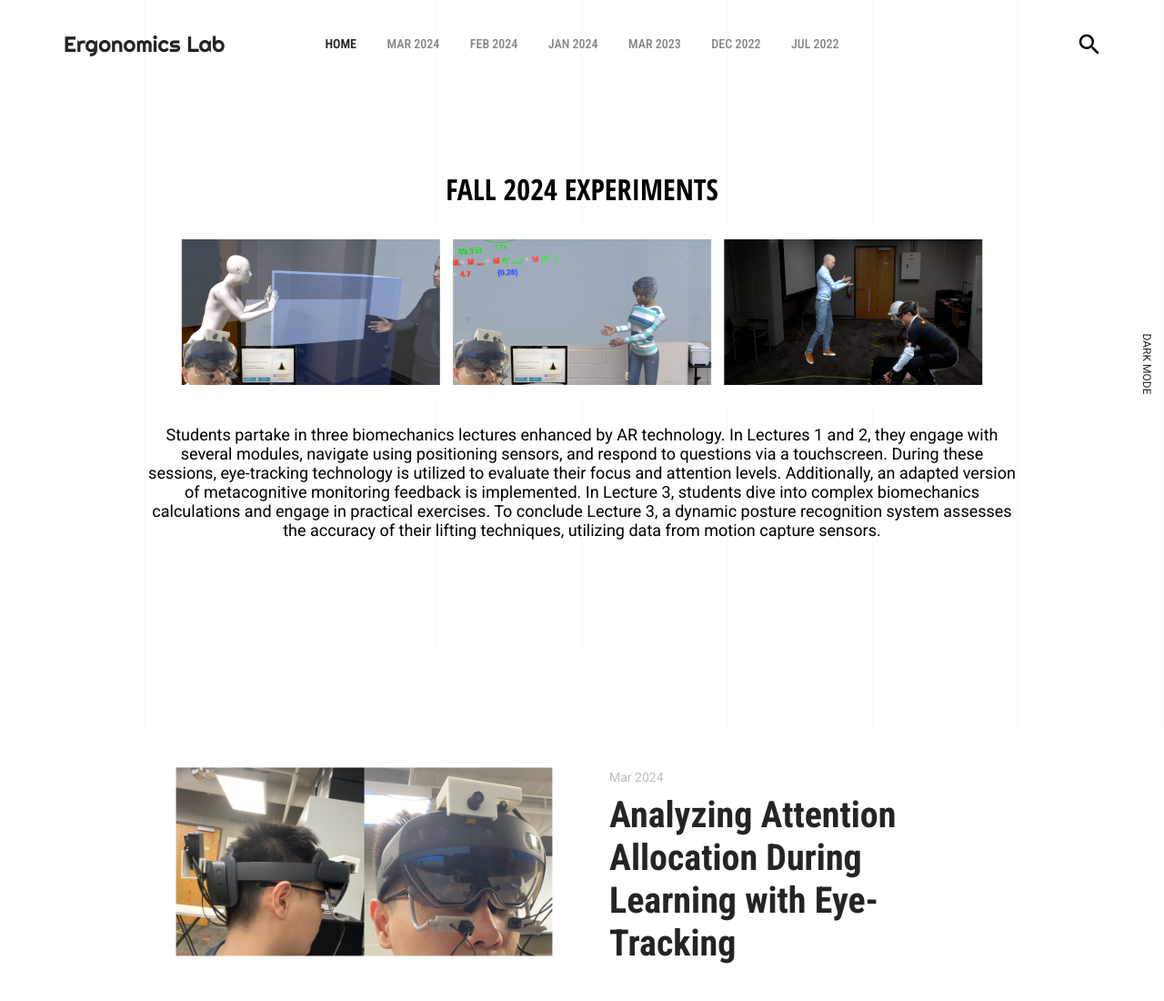
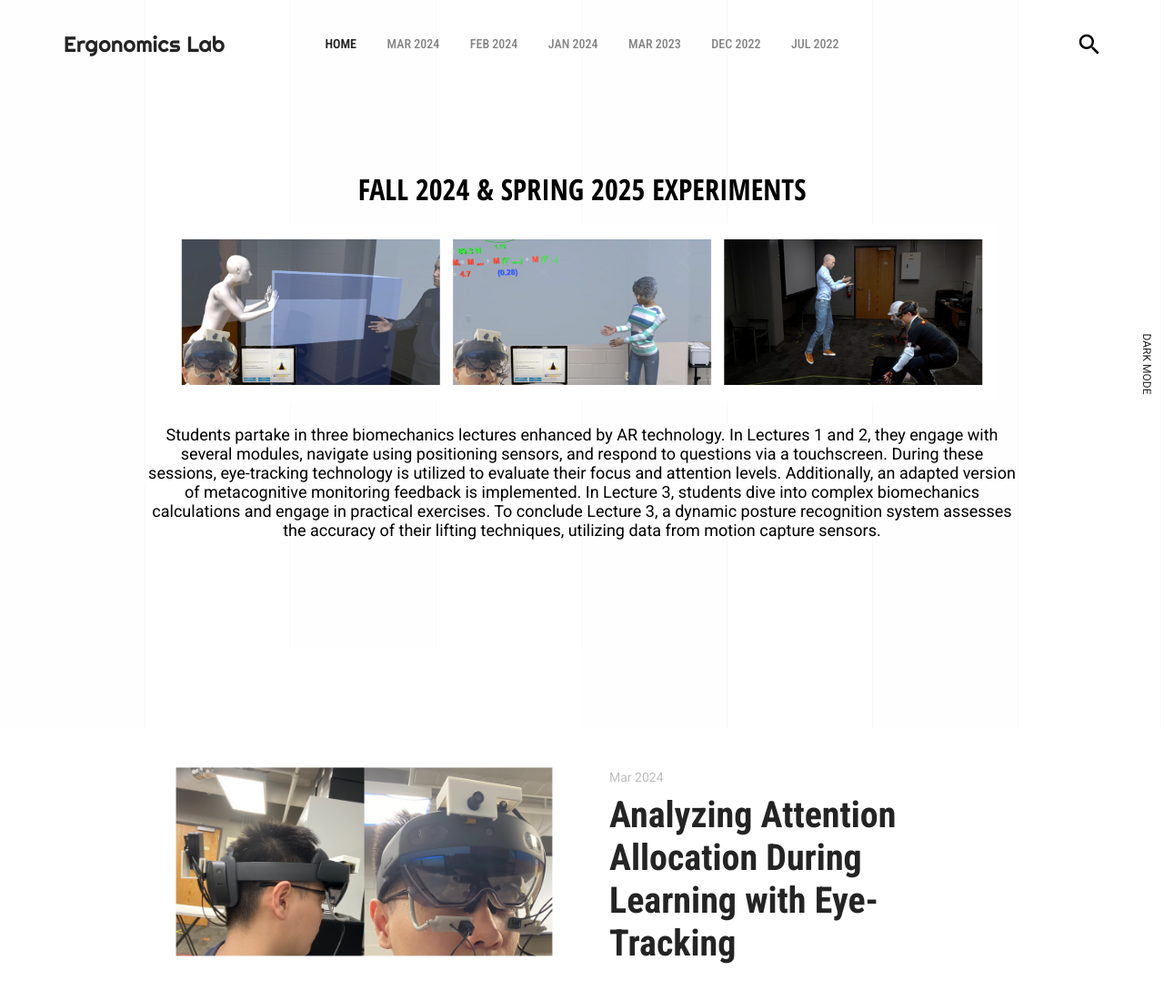
Before and after one commit to peteryu54089/ergonomics-lab, a plain HTML site: page index.html in a window 1280 px wide. Shown: the top 1100 px of the page at 91% size. Drawn offline with Linux system fonts and the light colour scheme.

Commit message:
update content

```diff
--- a/index.html
+++ b/index.html
@@ -93,7 +93,7 @@
 					<p>Department of Industrial and Systems Engineering</p>
 					<h1>University of Missouri - Columbia</h1>
 					-->
-					<h1>Fall 2024 Experiments</h1>
+					<h1>Fall 2024 & Spring 2025 Experiments</h1>
 					<br />
 					<div class="lx-personal-img" style="width: 95%;height: 100%;border-radius: 0;">
 						<img src="images/fall-2024.png">
```
